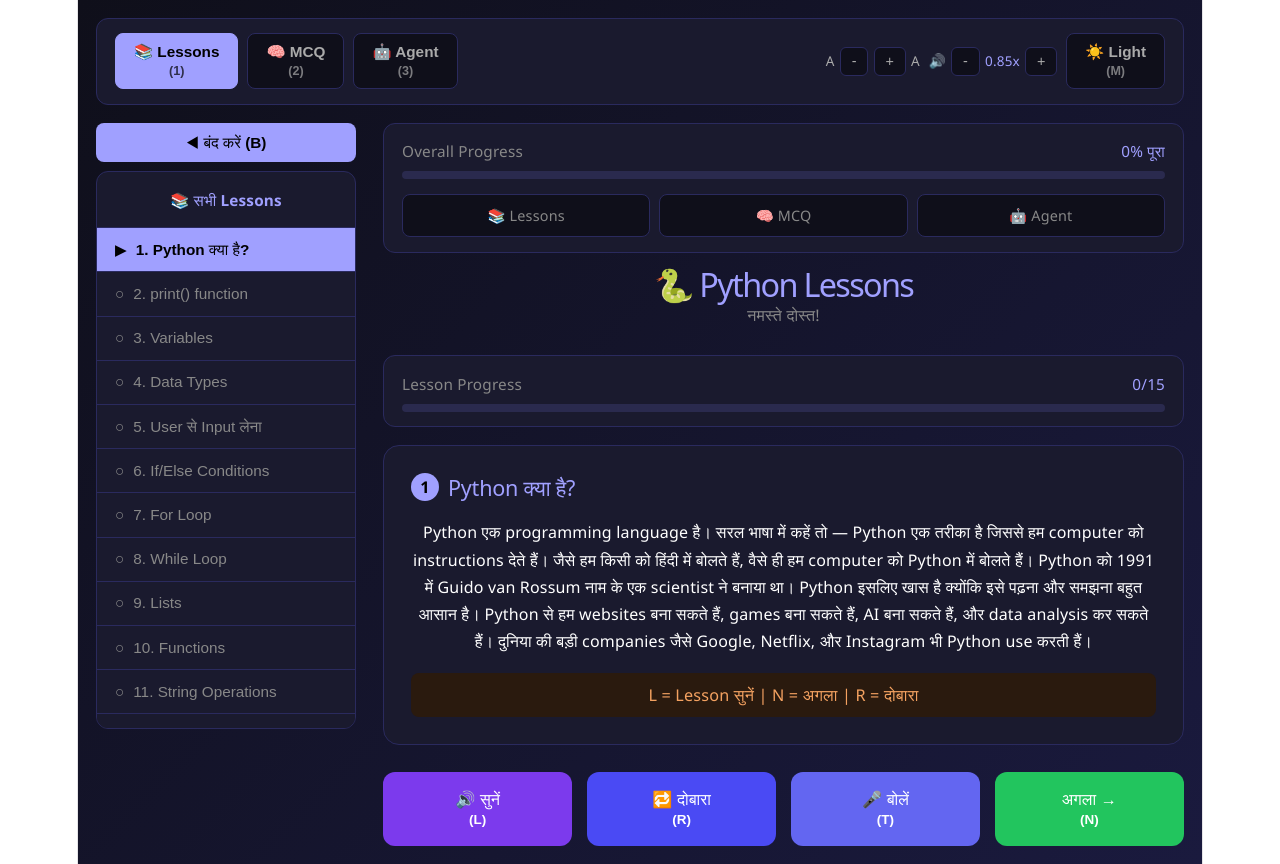
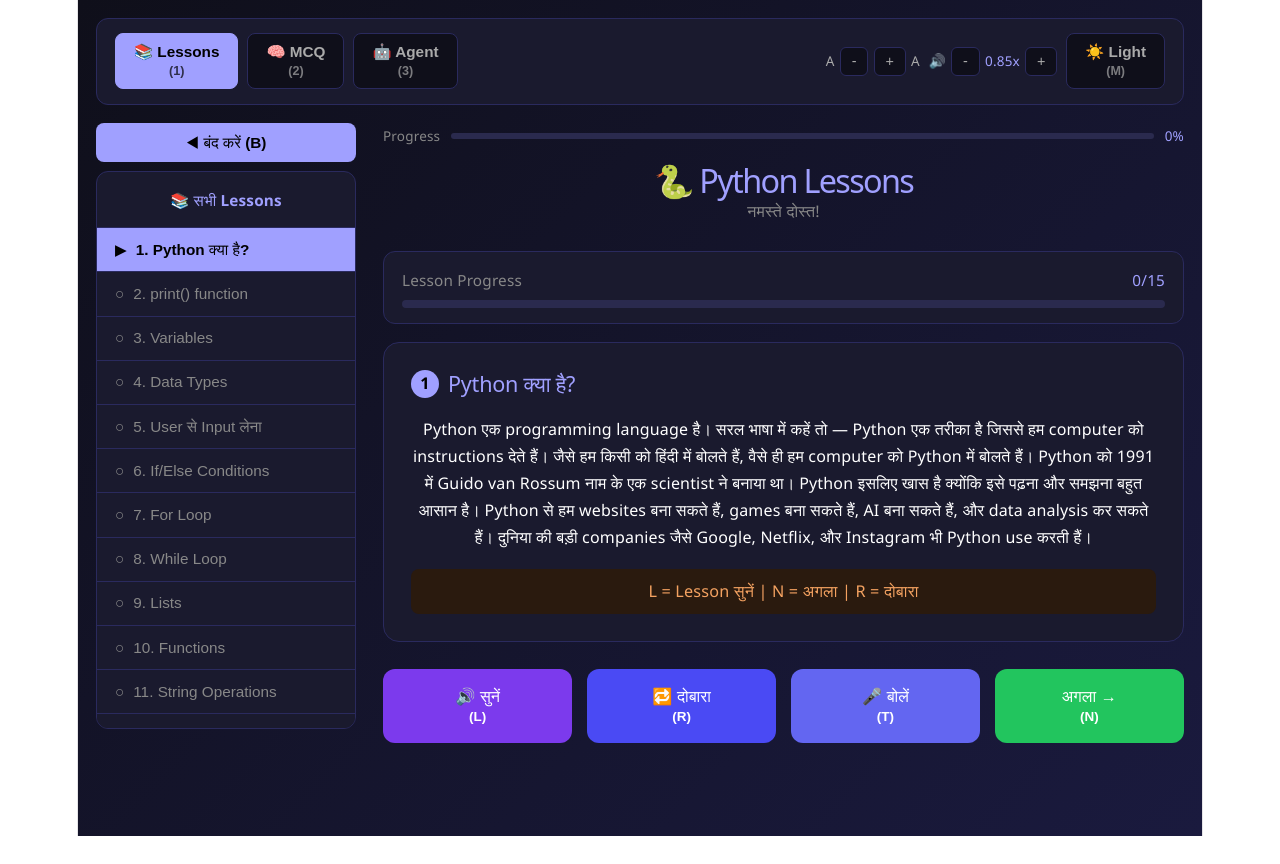
Before and after one commit to SharadaBende/Python-AI-Tutor, a React app in the folder frontend/: page /lessons in a window 1280 px wide. After the commit the page ends 836 px from the top, so only its background shows below. Built offline with nearby package versions, Linux system fonts and the light colour scheme; the HTML template or start-up script is replaced by a standard one.

Commit message:
ui: simplify ProgressBar into compact single-line bar

```diff
--- a/frontend/src/components/ProgressBar.jsx
+++ b/frontend/src/components/ProgressBar.jsx
@@ -3,33 +3,15 @@ function ProgressBar({ lessons, mcq, agent, theme }) {
   const completed = (lessons ? 1 : 0) + (mcq ? 1 : 0) + (agent ? 1 : 0)
   const percent = Math.round((completed / total) * 100)
 
-  const cardBg = theme === "dark" ? "#1a1a2e" : "#fff"
-  const cardBorder = theme === "dark" ? "#2a2a5e" : "#c0c0ff"
   const mutedColor = theme === "dark" ? "#888" : "#666"
 
   return (
-    <div style={{
-      background: cardBg, border: "1px solid " + cardBorder,
-      borderRadius: "12px", padding: "0.8rem 1rem", marginBottom: "1rem"
-    }}>
-      <div style={{ display: "flex", justifyContent: "space-between", marginBottom: "0.4rem" }}>
-        <span style={{ color: mutedColor, fontSize: "0.85rem" }}>Overall Progress</span>
-        <span style={{ color: "#a0a0ff", fontSize: "0.85rem" }}>{percent}% पूरा</span>
+    <div style={{ display: "flex", alignItems: "center", gap: "0.6rem", marginBottom: "1rem" }}>
+      <span style={{ color: mutedColor, fontSize: "0.75rem", whiteSpace: "nowrap" }}>Progress</span>
+      <div style={{ flex: 1, background: theme === "dark" ? "#2a2a4e" : "#d0d0ee", borderRadius: "8px", height: "6px" }}>
+        <div style={{ background: "#a0a0ff", width: percent + "%", height: "6px", borderRadius: "8px", transition: "width 0.5s" }} />
       </div>
-      <div style={{ background: theme === "dark" ? "#2a2a4e" : "#d0d0ee", borderRadius: "8px", height: "8px", marginBottom: "0.8rem" }}>
-        <div style={{ background: "#a0a0ff", width: percent + "%", height: "8px", borderRadius: "8px", transition: "width 0.5s" }} />
-      </div>
-      <div style={{ display: "grid", gridTemplateColumns: "1fr 1fr 1fr", gap: "0.5rem" }}>
-        {[["📚 Lessons", lessons], ["🧠 MCQ", mcq], ["🤖 Agent", agent]].map(([label, done]) => (
-          <div key={label} style={{
-            textAlign: "center", padding: "0.4rem", borderRadius: "8px",
-            background: done ? "#14532d" : (theme === "dark" ? "#0f0f1a" : "#f0f0ff"),
-            border: "1px solid " + (done ? "#22c55e" : cardBorder)
-          }}>
-            <span style={{ fontSize: "0.8rem", color: done ? "#22c55e" : mutedColor }}>{label}</span>
-          </div>
-        ))}
-      </div>
+      <span style={{ color: "#a0a0ff", fontSize: "0.75rem", whiteSpace: "nowrap" }}>{percent}%</span>
     </div>
   )
 }
```
